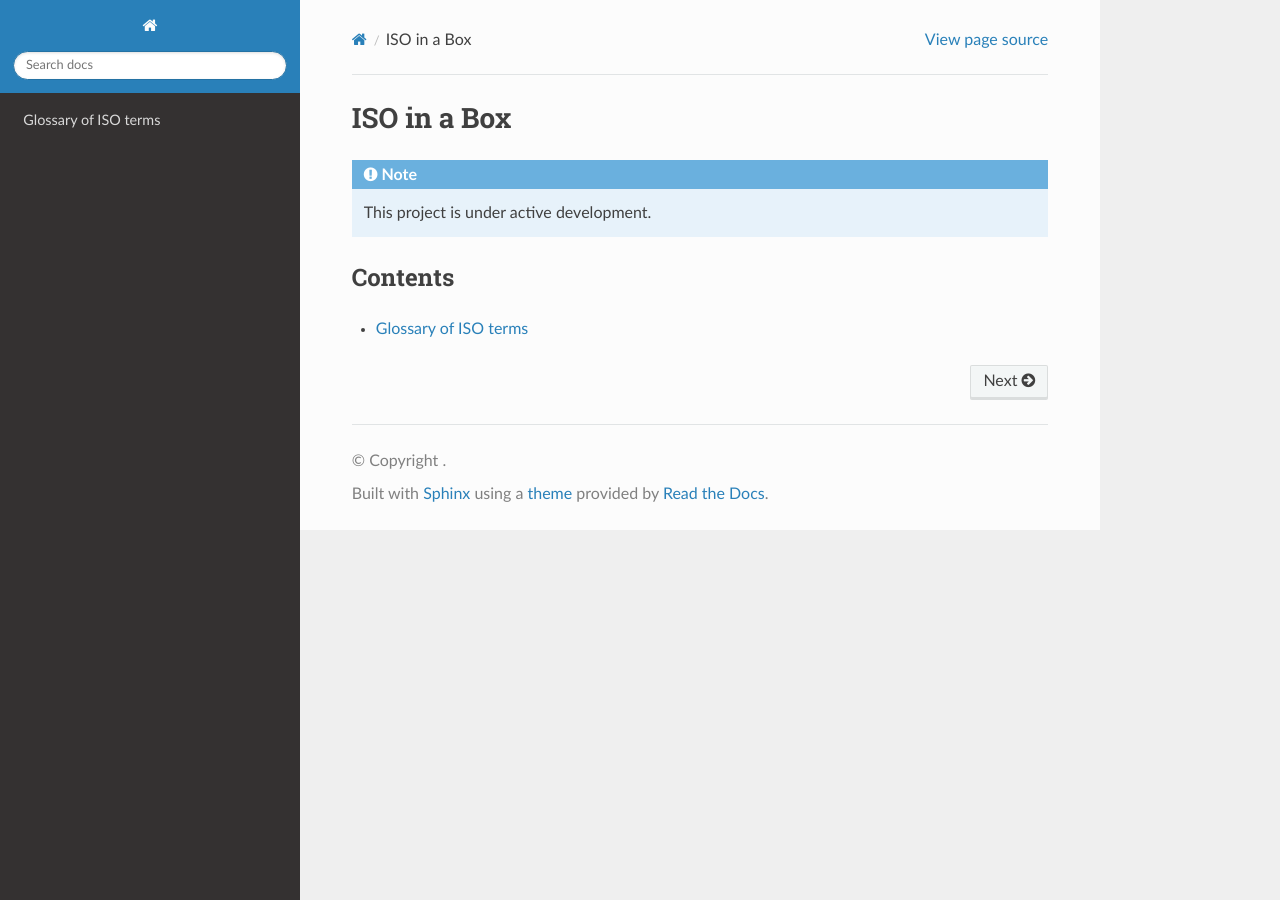
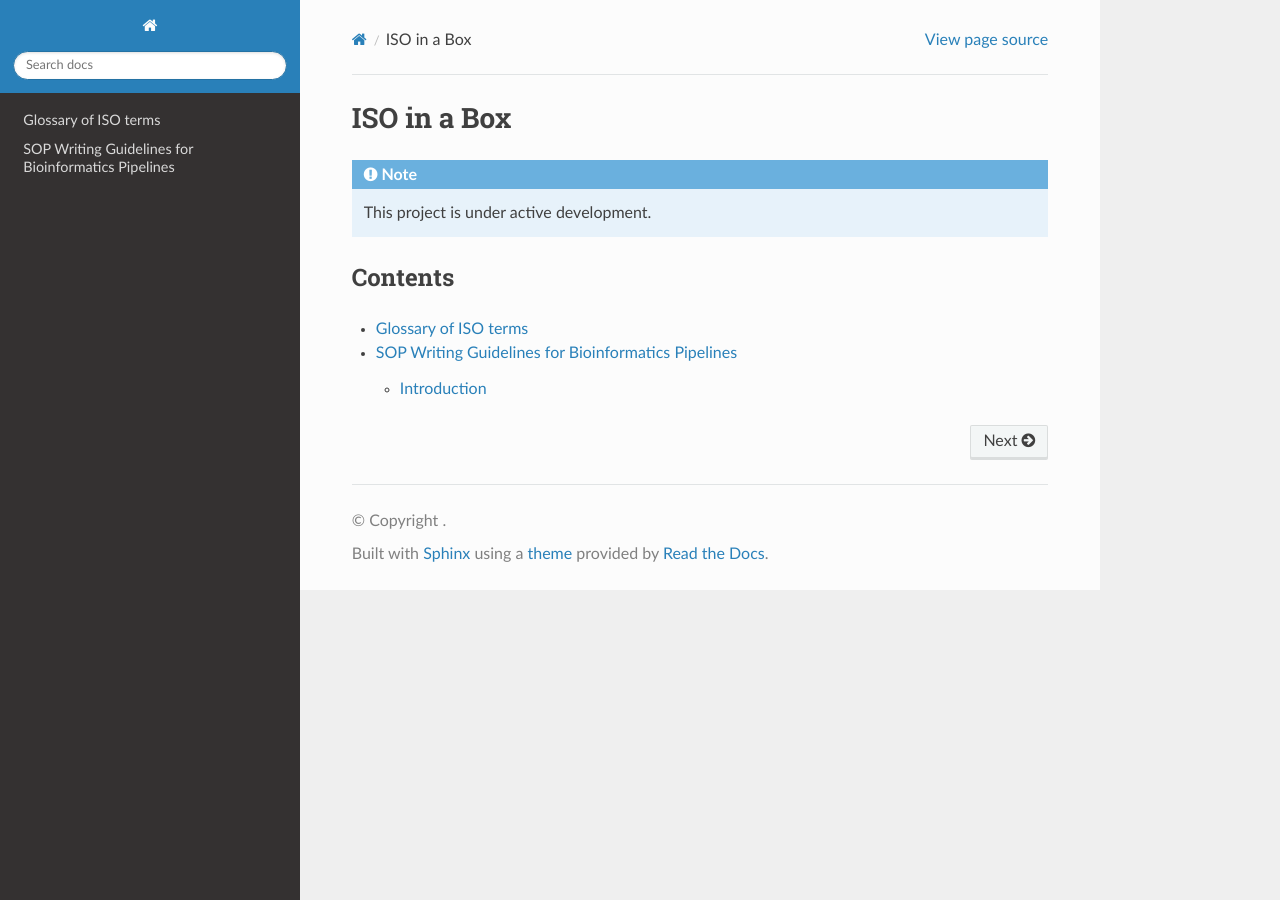
Before and after one commit to ASendellPrice/IIB-rtd, a Sphinx documentation site: the page built from docs/source/index.rst, in a window 1280 px wide. Built offline with Sphinx 7.4.7 and the Read the Docs theme 3.1.0, drawn with Linux system fonts in a browser that asks for light colours; some of the changed lines change nothing that is shown.

Commit message:
Adding SOP guideline landing page

```diff
--- a/docs/source/index.rst
+++ b/docs/source/index.rst
@@ -11,3 +11,4 @@
 .. toctree::
 
    glossary
+   sop_guidelines
--- /dev/null
+++ b/docs/source/sop_guidelines.rst
@@ -0,0 +1,11 @@
+SOP Writing Guidelines for Bioinformatics Pipelines
+====================================================
+
+Introduction
+----------------
+
+Standard Operating Procedures (SOPs) are essential documents that provide detailed, step-by-step instructions to ensure consistency, accuracy, and quality in performing specific tasks. Traditionally, SOPs have been used in wet-laboratory environments to standardise diagnostic procedures, for example the culture and identification of Mycobacterium tuberculosis (TB) or the detection of HIV using serological assays.
+
+As pathogen genomics becomes an integral part of infectious disease diagnostics and surveillance, there is an increasing need for SOPs tailored specifically to bioinformatics pipelines. Unlike laboratory SOPs, which focus on physical procedures and equipment, bioinformatics SOPs must describe digital workflows, computational tools, data management processes, and software dependencies. These SOPs serve as a reference for bioinformaticians and support staff, ensuring that analyses are conducted in a validated, reproducible, and auditable manner.
+
+We have adapted the traditional laboratory SOP format to better suit bioinformatics workflows. In this guidance, we outline the key components of a bioinformatics SOP and provide practical advice for writing SOPs that meet regulatory and operational standards, in compliance with ISO 15189 requirements for quality and competence in medical laboratories. Each section includes guidance on content and style, as well as illustrative examples of what to include.
```
